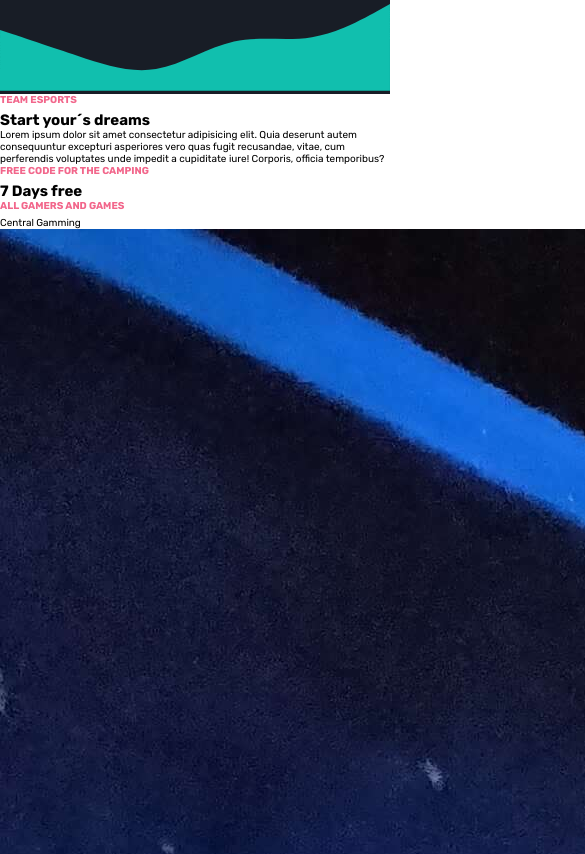
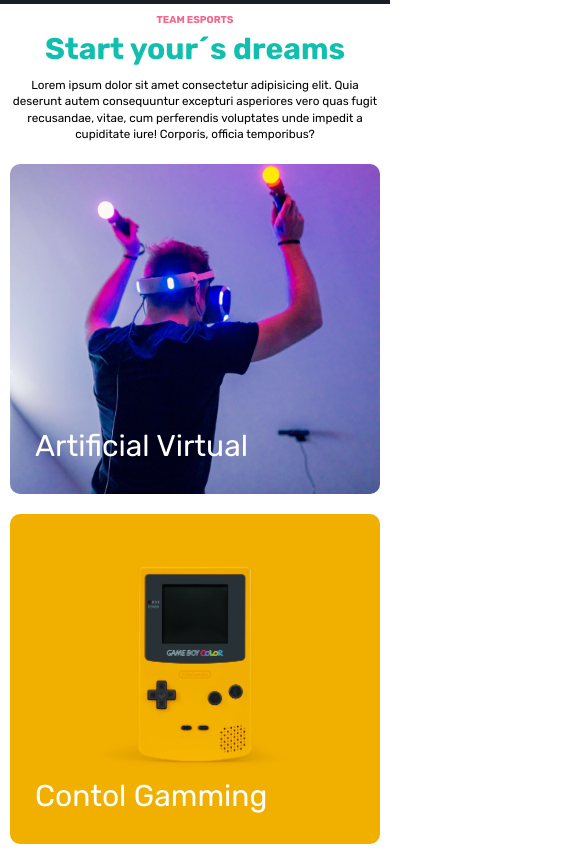
Before and after one commit to Christiano0407/Website-Gamming_Animation, a website: page src/html/index.html in a window 390 px wide. Shown: the part 3020-3874 px from the top of the page, 585 px wide, since content can reach past the window. Drawn offline with nearby package versions, Linux system fonts and the light colour scheme; a web font is replaced by a local one.

Commit message:
previous

```diff
--- a/src/css/style.css
+++ b/src/css/style.css
@@ -241,3 +241,122 @@ color: var(--clr-Complementary2);
 }
 
          /*====TEAM-SECTION==== */
+
+.team {
+    padding: calc((100vw - 1100px) / 2);
+}
+.team__wrapper {
+    display: grid;
+    grid-template-columns: 1fr 1fr;
+     /*  grid-template-rows: repeat(auto, 350px); */
+    /*   grid-template-rows: repeat(5, 350px); */
+    grid-template-rows: 150px 350px 350px 150px;
+}
+.team__card {
+    margin: 1rem;
+    border-radius: 1rem;
+    position: relative;
+}
+.team__card img {
+    height: 100%;
+    width: 100%;
+    object-fit: cover;
+    background-size: cover;
+    background-repeat: no-repeat;
+    background-position: center;
+    border-radius: 1rem;
+}
+.text__text {
+    padding: 1rem;
+}
+.text__text h1 {
+    margin-bottom: 1rem;
+    font-size: 3rem;
+    color: var(--clr-Extra);
+    font-weight: bold;
+}
+.team__desc {
+    font-size: clamp(1rem, 3vw, 1.3rem);
+    line-height: 1.4;
+}
+.team__card p {
+ position: absolute;
+ bottom: 3rem;
+ color: var(--clr-white);
+ left: 2.5rem;
+ font-size: 3rem;
+}
+
+.text__text:nth-child(1) {
+    grid-row: 1 / 3;
+    grid-column: 2 / 3;
+    text-align: center;
+}
+.text__text:nth-child(2) {
+    grid-row: 5 / 6;
+    grid-column: 1 / 2;
+    text-align: center;
+    align-self: center;
+    justify-self: center;
+}
+.team__card:nth-child(3) {
+ grid-row: 1 / 3;
+ grid-column: 1 / 2;
+}
+.team__card:nth-child(4) {
+grid-row: 2 / 4;
+grid-column: 2 / 3;
+}
+.team__card:nth-child(5) {
+ grid-row: 3 / 5;
+ grid-column: 1 / 2;
+}
+.team__card:nth-child(6) {
+grid-row: 4 / 6;
+grid-column: 2 / 3;
+}
+
+@media screen and (max-width: 768px) {
+    .team__wrapper {
+        grid-template-columns: 1fr;
+        grid-template-rows: 150px 350px 350px 350px 350px 150px;
+    }
+
+    .team__card img {
+    width: 100%;
+    height: 100%;
+    object-fit: cover;
+    background-position: center;
+    background-repeat: no-repeat;
+    background-size: cover;
+    }
+    .text__text:nth-child(1){
+        grid-row: 1 / 2;
+        grid-column: 1 / 2;
+        text-align: center;
+    }
+    .text__text:nth-child(2) {
+        grid-row: 6 / 7;
+        grid-column: 1 / 2;
+        text-align: center;
+        align-self: center;
+        justify-self: center;
+    }
+    .team__card:nth-child(3) {
+        grid-row: 4 / 5;
+        grid-column: 1 / 2;
+    }
+    .team__card:nth-child(4) {
+        grid-row: 3 / 4;
+        grid-column: 1 / 2;
+    }
+    .team__card:nth-child(5) {
+        grid-row: 5 / 6;
+        grid-column: 1 / 2;
+    }
+    .team__card:nth-child(6) {
+        grid-row: 2 / 3;
+        grid-column: 1 / 2;
+    }
+
+}
--- a/src/html/index.html
+++ b/src/html/index.html
@@ -119,9 +119,10 @@
                <a href="#" class="button">Sign In</a>
            </div>
        </div>
-    <svg xmlns="http://www.w3.org/2000/svg" viewBox="0 0 1440 320"><path fill="#11BFAE" fill-opacity="1" d="M0,96L48,112C96,128,192,160,288,192C384,224,480,256,576,240C672,224,768,160,864,138.7C960,117,1056,139,1152,122.7C1248,107,1344,53,1392,26.7L1440,0L1440,320L1392,320C1344,320,1248,320,1152,320C1056,320,960,320,864,320C768,320,672,320,576,320C480,320,384,320,288,320C192,320,96,320,48,320L0,320Z"></path></svg>
+   <!--  <svg xmlns="http://www.w3.org/2000/svg" viewBox="0 0 1440 320"><path fill="#11BFAE" fill-opacity="1" d="M0,96L48,112C96,128,192,160,288,192C384,224,480,256,576,240C672,224,768,160,864,138.7C960,117,1056,139,1152,122.7C1248,107,1344,53,1392,26.7L1440,0L1440,320L1392,320C1344,320,1248,320,1152,320C1056,320,960,320,864,320C768,320,672,320,576,320C480,320,384,320,288,320C192,320,96,320,48,320L0,320Z"></path></svg> -->
     </section>
 
+  <!--   <svg xmlns="http://www.w3.org/2000/svg" viewBox="0 0 1440 320"><path fill="#11BFAE" fill-opacity="1" d="M0,160L48,181.3C96,203,192,245,288,250.7C384,256,480,224,576,197.3C672,171,768,149,864,144C960,139,1056,149,1152,176C1248,203,1344,245,1392,266.7L1440,288L1440,0L1392,0C1344,0,1248,0,1152,0C1056,0,960,0,864,0C768,0,672,0,576,0C480,0,384,0,288,0C192,0,96,0,48,0L0,0Z"></path></svg> -->
                 <!--  TEAM SECTION -->
     <section class="team">
         <div class="team__wrapper">
@@ -142,16 +143,16 @@
                 <img src="../assets/img/four.jpg" alt="" title="">
             </div>
             <div class="team__card animate-team">
-               <p></p>
-               <img src="" alt="">
+               <p>Contol Gamming</p>
+               <img src="../assets/img/five.jpg" alt="">
             </div>
             <div class="team__card animate-team">
-                <p></p>
-                <img src="" alt="">
+                <p>Virtual Space</p>
+                <img src="../assets/img/eight.jpg" alt="">
             </div>
             <div class="team__card animate-team">
-                <p></p>
-                <img src="" alt="">
+                <p>Artificial Virtual</p>
+                <img src="../assets/img/two.jpg" alt="">
             </div>
         </div>
     </section>
```
